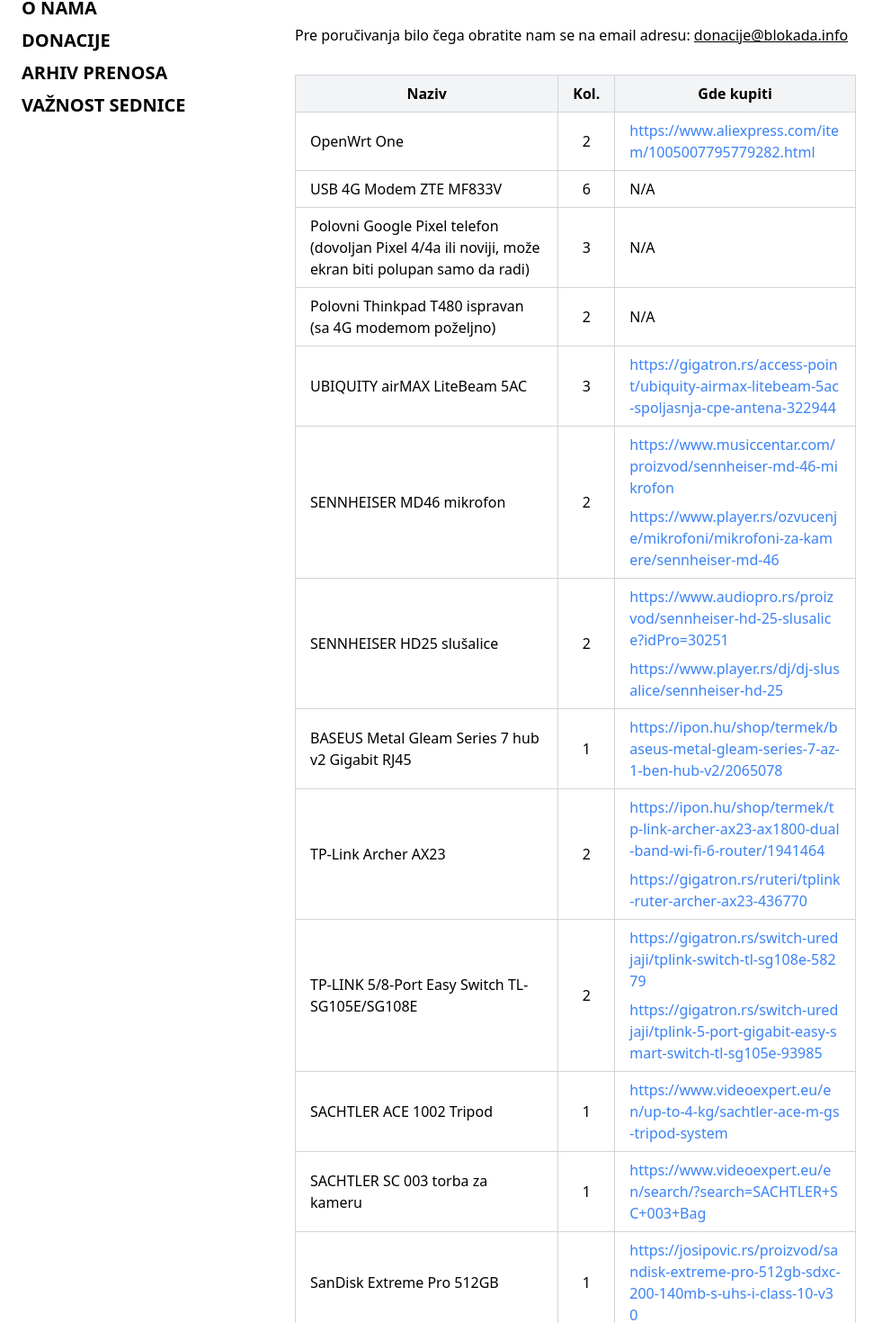
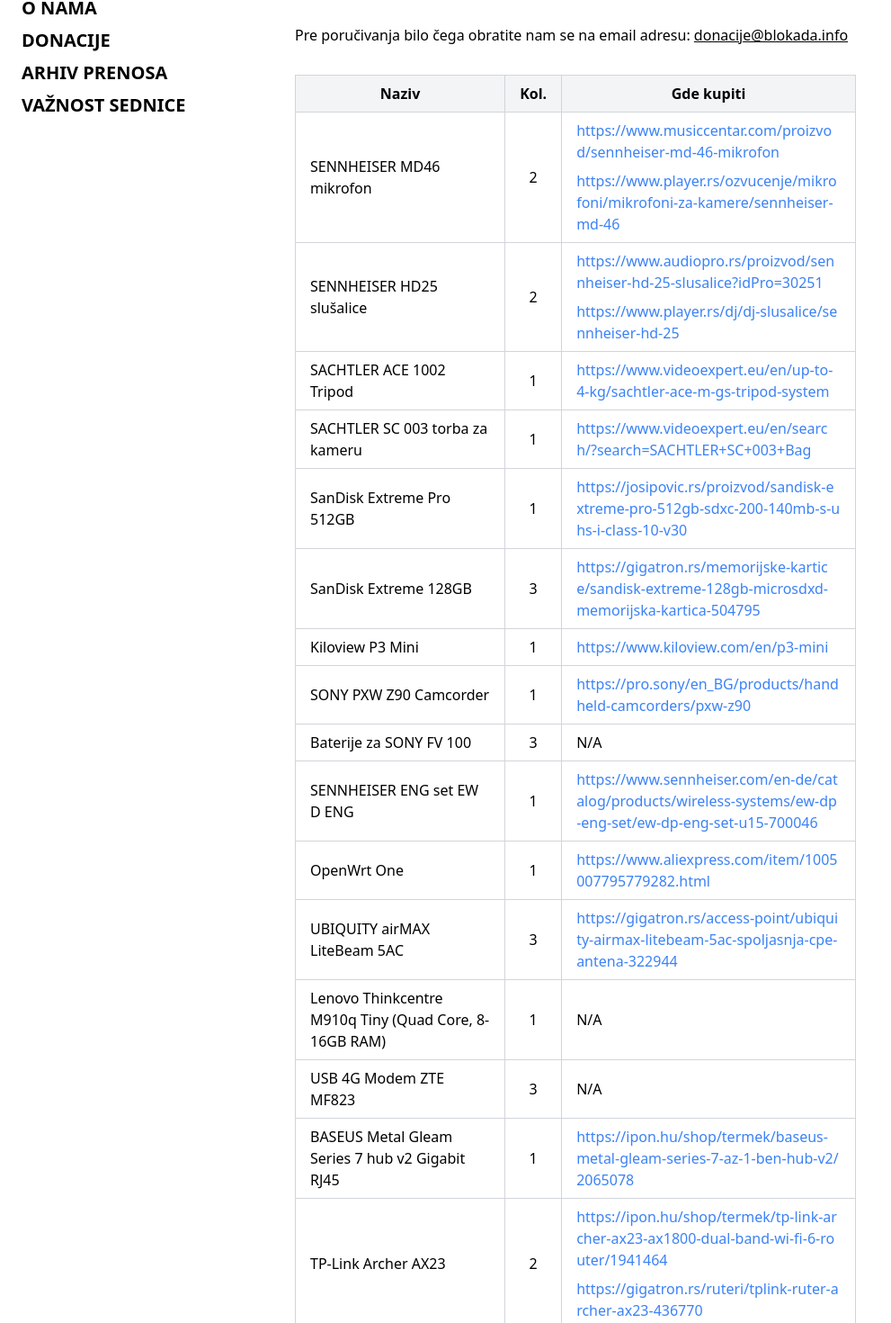
Before and after one commit to blokadainfo/website, a SvelteKit app: page /donacije in a window 1280 px wide. Shown: the part 337-1807 px from the top of the page at 90% size, without its empty margins (0-991 px from the left). Built offline with nearby package versions, Linux system fonts and the light colour scheme.

Commit message:
fix(donations): update list

```diff
--- a/src/routes/(prerendered)/donacije/donations.ts
+++ b/src/routes/(prerendered)/donacije/donations.ts
@@ -3,35 +3,7 @@
 	pieces?: number;
 	links?: string[];
 }[] = [
-	// {
-	// 	name: 'Gift kartice za gorivo'
-	// },
-	{
-		name: 'OpenWrt One',
-		pieces: 2,
-		links: [
-				'https://www.aliexpress.com/item/1005007795779282.html'
-			]
-	},
-	{
-		name: 'USB 4G Modem ZTE MF833V',
-		pieces: 6
-	},
-	{
-		name: 'Polovni Google Pixel telefon (dovoljan Pixel 4/4a ili noviji, može ekran biti polupan samo da radi)',
-		pieces: 3
-	},
-	{
-		name: 'Polovni Thinkpad T480 ispravan (sa 4G modemom poželjno)',
-		pieces: 2
-	},
-	{
-		name: 'UBIQUITY airMAX LiteBeam 5AC',
-		pieces: 3,
-		links: [
-			'https://gigatron.rs/access-point/ubiquity-airmax-litebeam-5ac-spoljasnja-cpe-antena-322944'
-		]
-	},
+	// Snimatelji
 	{
 		name: 'SENNHEISER MD46 mikrofon',
 		pieces: 2,
@@ -46,27 +18,6 @@
 		links: [
 			'https://www.audiopro.rs/proizvod/sennheiser-hd-25-slusalice?idPro=30251',
 			'https://www.player.rs/dj/dj-slusalice/sennheiser-hd-25'
-		]
-	},
-	{
-		name: 'BASEUS Metal Gleam Series 7 hub v2 Gigabit RJ45',
-		pieces: 1,
-		links: ['https://ipon.hu/shop/termek/baseus-metal-gleam-series-7-az-1-ben-hub-v2/2065078']
-	},
-	{
-		name: 'TP-Link Archer AX23',
-		pieces: 2,
-		links: [
-			'https://ipon.hu/shop/termek/tp-link-archer-ax23-ax1800-dual-band-wi-fi-6-router/1941464',
-			'https://gigatron.rs/ruteri/tplink-ruter-archer-ax23-436770'
-		]
-	},
-	{
-		name: 'TP-LINK 5/8-Port Easy Switch TL-SG105E/SG108E',
-		pieces: 2,
-		links: [
-			'https://gigatron.rs/switch-uredjaji/tplink-switch-tl-sg108e-58279',
-			'https://gigatron.rs/switch-uredjaji/tplink-5-port-gigabit-easy-smart-switch-tl-sg105e-93985'
 		]
 	},
 	{
@@ -113,5 +64,39 @@
 		links: [
 			'https://www.sennheiser.com/en-de/catalog/products/wireless-systems/ew-dp-eng-set/ew-dp-eng-set-u15-700046'
 		]
+	},
+	// Tehnika
+	{
+		name: 'OpenWrt One',
+		pieces: 1,
+		links: ['https://www.aliexpress.com/item/1005007795779282.html']
+	},
+	{
+		name: 'UBIQUITY airMAX LiteBeam 5AC',
+		pieces: 3,
+		links: [
+			'https://gigatron.rs/access-point/ubiquity-airmax-litebeam-5ac-spoljasnja-cpe-antena-322944'
+		]
+	},
+	{
+		name: 'Lenovo Thinkcentre M910q Tiny (Quad Core, 8-16GB RAM)',
+		pieces: 1
+	},
+	{
+		name: 'USB 4G Modem ZTE MF823',
+		pieces: 3
+	},
+	{
+		name: 'BASEUS Metal Gleam Series 7 hub v2 Gigabit RJ45',
+		pieces: 1,
+		links: ['https://ipon.hu/shop/termek/baseus-metal-gleam-series-7-az-1-ben-hub-v2/2065078']
+	},
+	{
+		name: 'TP-Link Archer AX23',
+		pieces: 2,
+		links: [
+			'https://ipon.hu/shop/termek/tp-link-archer-ax23-ax1800-dual-band-wi-fi-6-router/1941464',
+			'https://gigatron.rs/ruteri/tplink-ruter-archer-ax23-436770'
+		]
 	}
 ];
```
